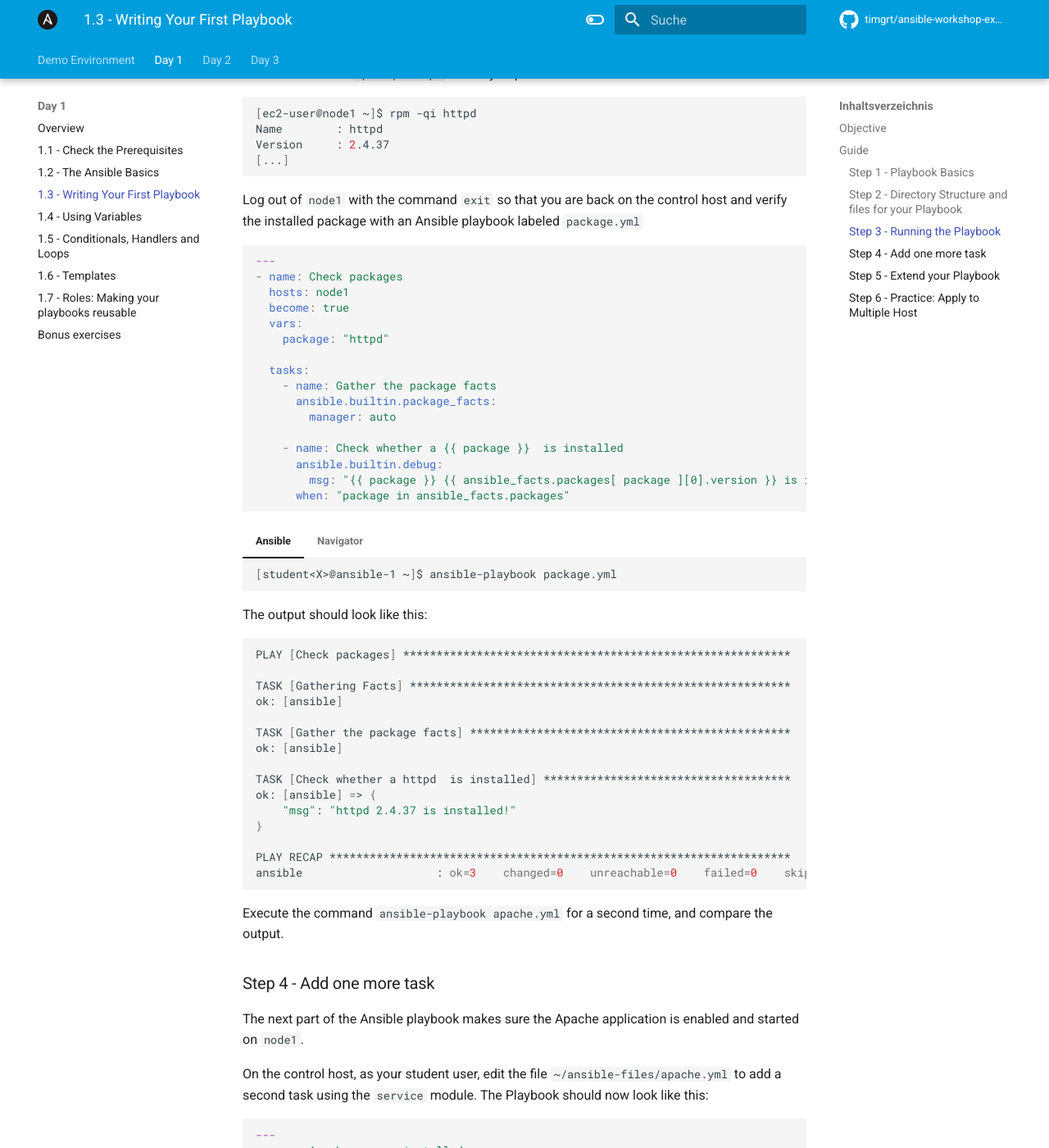
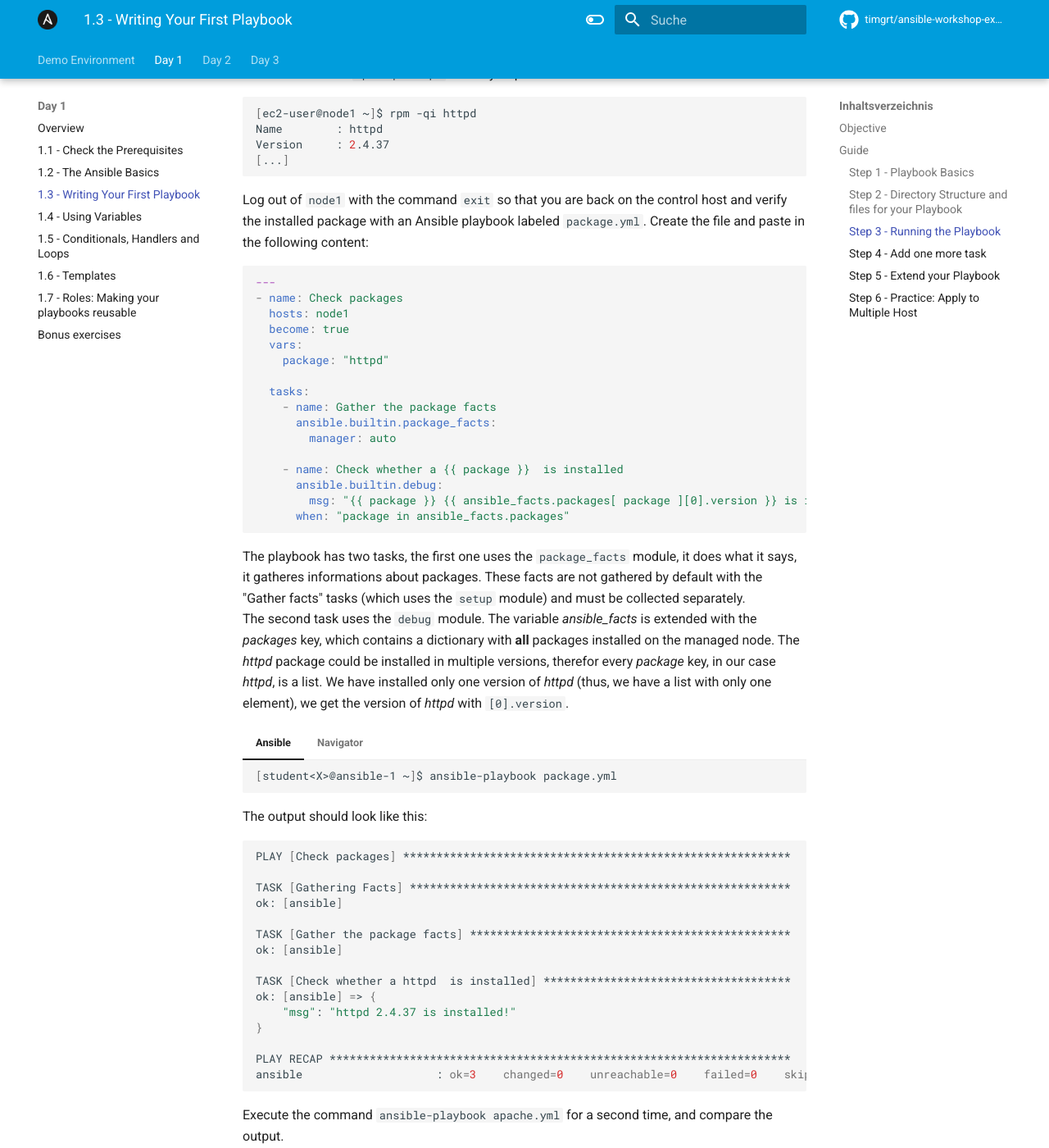
Before and after one commit to TimGrt/Ansible-Workshop-Exercises, an MkDocs documentation site: the page built from docs/day1/ansible-core/ansible-core-playbook.md, in a window 1280 px wide and 1400 px high, scrolled down 4027 px. Shown: the whole window at 82% size. Built offline with MkDocs 1.6.1 and Material for MkDocs 9.7.7, drawn with Linux system fonts in a browser that asks for light colours; comment, search, counter and statistics services are not loaded.

Commit message:
Fixed typos. Added more description to exercise.

````diff
--- a/docs/day1/ansible-core/ansible-core-playbook.md
+++ b/docs/day1/ansible-core/ansible-core-playbook.md
@@ -147,7 +147,7 @@ Version     : 2.4.37
 [...]
 ```
 
-Log out of `node1` with the command `exit` so that you are back on the control host and verify the installed package with an Ansible playbook labeled `package.yml`
+Log out of `node1` with the command `exit` so that you are back on the control host and verify the installed package with an Ansible playbook labeled `package.yml`. Create the file and paste in the following content:
 
 ```yaml
 ---
@@ -168,6 +168,9 @@ Log out of `node1` with the command `exit` so that you are back on the control h
       when: "package in ansible_facts.packages"
 
 ```
+
+The playbook has two tasks, the first one uses the `package_facts` module, it does what it says, it gatheres informations about packages. These facts are not gathered by default with the "Gather facts" tasks (which uses the `setup` module) and must be collected separately.
+The second task uses the `debug` module. The variable *ansible_facts* is extended with the *packages* key, which contains a dictionary with **all** packages installed on the managed node. The *httpd* package could be installed in multiple versions, therefor every *package* key, in our case *httpd*, is a list. We have installed only one version of *httpd* (thus, we have a list with only one element), we get the version of *httpd* with `[0].version`.
 
 === "Ansible"
     ```bash
````
Also changed, not shown: docs/day1/ansible-core/ansible-core-basics.md (+1 -1 lines).
